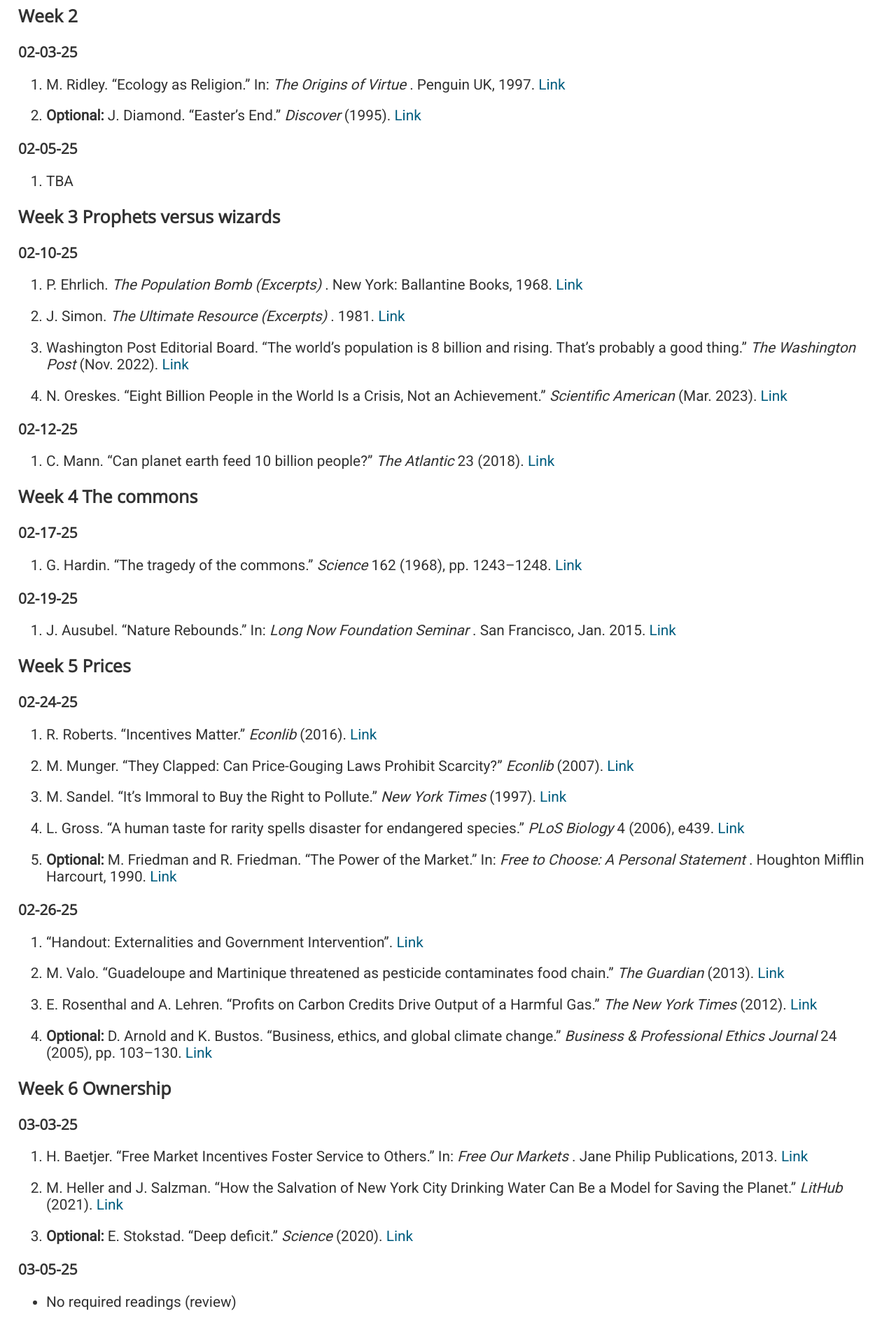
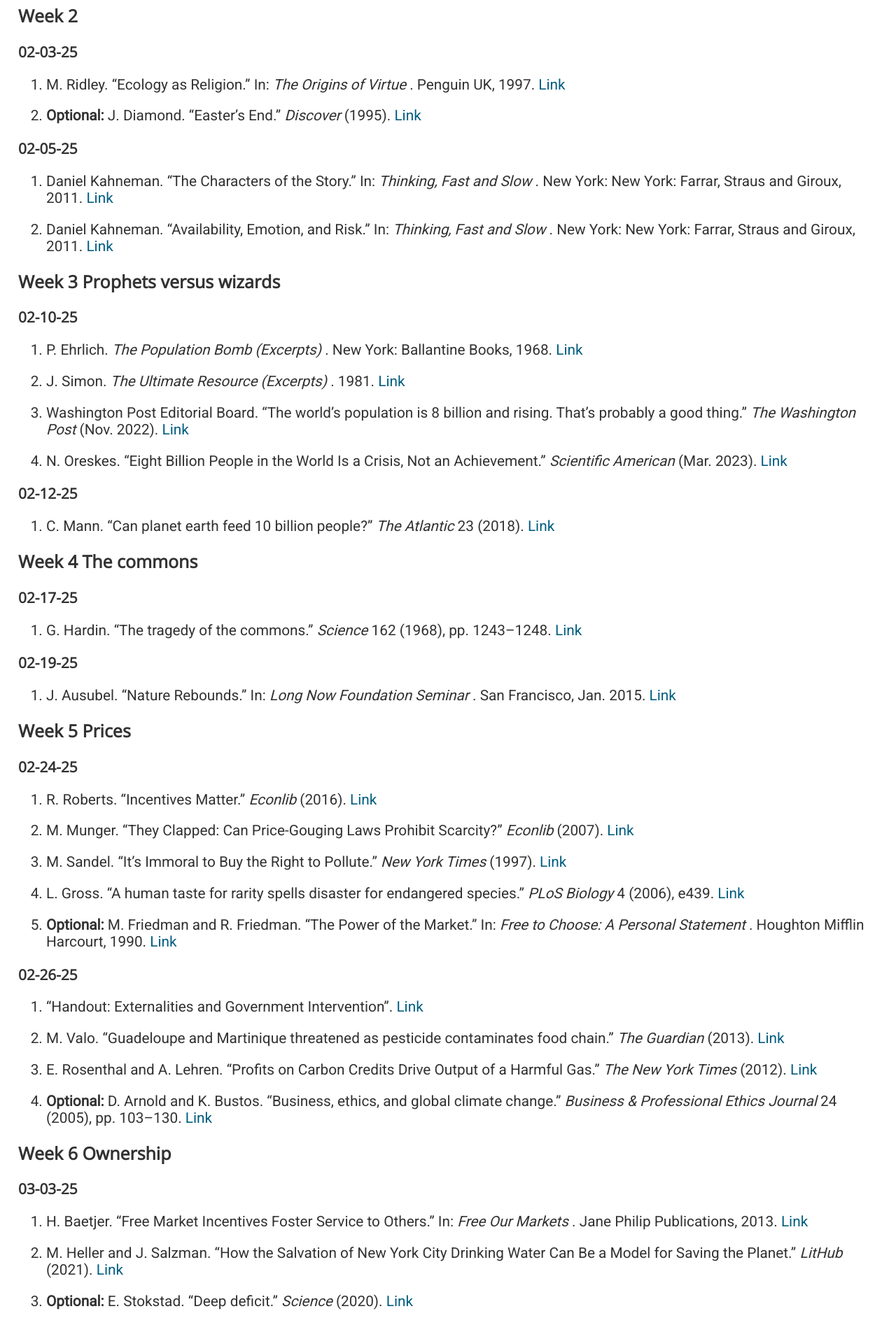
Before and after one commit to makp/website, a Flask app: page /schedule/1 in a window 1280 px wide. Shown: the part 579-2473 px from the top of the page at 70% size. Run offline with Flask 3, Linux system fonts and the light colour scheme.

Commit message:
feat(phil255): update list readings week 2

```diff
--- a/templates/includes/schedule_s25_phil255.html
+++ b/templates/includes/schedule_s25_phil255.html
@@ -135,11 +135,37 @@
   <li class="enumerate" id="x1-7002x1">
    <!--l. 47-->
    <p class="noindent">
-    TBA
+    <a id="x1-7003">
+    </a>
+    Daniel Kahneman. “The Characters of the Story.” In:
+    <em>
+     Thinking, Fast and
+     Slow
+    </em>
+    . New York: New York: Farrar, Straus and Giroux, 2011.
+    <a href="https://tu-my.sharepoint.com/:u:/g/personal/mpedroso_towson_edu/ESJncwWs7_ZPuAu-bMfjHcQBqQ_gyMnlD9x0xb6cOieTCA">
+     Link
+    </a>
+   </p>
+  </li>
+  <li class="enumerate" id="x1-7005x2">
+   <!--l. 48-->
+   <p class="noindent">
+    <a id="x1-7006">
+    </a>
+    Daniel Kahneman. “Availability, Emotion, and Risk.” In:
+    <em>
+     Thinking, Fast
+     and Slow
+    </em>
+    . New York: New York: Farrar, Straus and Giroux, 2011.
+    <a href="https://tu-my.sharepoint.com/:u:/g/personal/mpedroso_towson_edu/EUnXEwcTxIhCjdBAZ40-TAUB5_pY9UWhT1PzkeEJBHhKgw">
+     Link
+    </a>
    </p>
   </li>
  </ol>
- <!--l. 51-->
+ <!--l. 52-->
  <p class="noindent">
  </p>
  <h4 class="subsectionHead" id="Week3">
@@ -150,7 +176,7 @@
   </a>
   Prophets versus wizards
  </h4>
- <!--l. 52-->
+ <!--l. 53-->
  <p class="noindent">
  </p>
  <h5 class="likesubsubsectionHead">
@@ -158,12 +184,12 @@
   </a>
   02-10-25
  </h5>
- <!--l. 53-->
+ <!--l. 54-->
  <p class="noindent">
  </p>
  <ol class="enumerate1">
   <li class="enumerate" id="x1-9002x1">
-   <!--l. 54-->
+   <!--l. 55-->
    <p class="noindent">
     <a id="x1-9003">
     </a>
@@ -179,7 +205,7 @@
    </p>
   </li>
   <li class="enumerate" id="x1-9005x2">
-   <!--l. 55-->
+   <!--l. 56-->
    <p class="noindent">
     <a id="x1-9006">
     </a>
@@ -194,7 +220,7 @@
    </p>
   </li>
   <li class="enumerate" id="x1-9008x3">
-   <!--l. 56-->
+   <!--l. 57-->
    <p class="noindent">
     <a id="x1-9009">
     </a>
@@ -210,7 +236,7 @@
    </p>
   </li>
   <li class="enumerate" id="x1-9011x4">
-   <!--l. 57-->
+   <!--l. 58-->
    <p class="noindent">
     <a id="x1-9012">
     </a>
@@ -226,7 +252,7 @@
    </p>
   </li>
  </ol>
- <!--l. 60-->
+ <!--l. 61-->
  <p class="noindent">
  </p>
  <h5 class="likesubsubsectionHead">
@@ -234,12 +260,12 @@
   </a>
   02-12-25
  </h5>
- <!--l. 61-->
+ <!--l. 62-->
  <p class="noindent">
  </p>
  <ol class="enumerate1">
   <li class="enumerate" id="x1-10002x1">
-   <!--l. 62-->
+   <!--l. 63-->
    <p class="noindent">
     <a id="x1-10003">
     </a>
@@ -255,7 +281,7 @@
    </p>
   </li>
  </ol>
- <!--l. 66-->
+ <!--l. 67-->
  <p class="noindent">
  </p>
  <h4 class="subsectionHead" id="Week4">
@@ -266,7 +292,7 @@
   </a>
   The commons
  </h4>
- <!--l. 68-->
+ <!--l. 69-->
  <p class="noindent">
  </p>
  <h5 class="likesubsubsectionHead">
@@ -274,12 +300,12 @@
   </a>
   02-17-25
  </h5>
- <!--l. 69-->
+ <!--l. 70-->
  <p class="noindent">
  </p>
  <ol class="enumerate1">
   <li class="enumerate" id="x1-12002x1">
-   <!--l. 70-->
+   <!--l. 71-->
    <p class="noindent">
     <a id="x1-12003">
     </a>
@@ -295,7 +321,7 @@
    </p>
   </li>
  </ol>
- <!--l. 74-->
+ <!--l. 75-->
  <p class="noindent">
  </p>
  <h5 class="likesubsubsectionHead">
@@ -303,12 +329,12 @@
   </a>
   02-19-25
  </h5>
- <!--l. 75-->
+ <!--l. 76-->
  <p class="noindent">
  </p>
  <ol class="enumerate1">
   <li class="enumerate" id="x1-13002x1">
-   <!--l. 76-->
+   <!--l. 77-->
    <p class="noindent">
     <a id="x1-13003">
     </a>
@@ -324,7 +350,7 @@
    </p>
   </li>
  </ol>
- <!--l. 87-->
+ <!--l. 88-->
  <p class="noindent">
  </p>
  <h4 class="subsectionHead" id="Week5">
@@ -335,7 +361,7 @@
   </a>
   Prices
  </h4>
- <!--l. 88-->
+ <!--l. 89-->
  <p class="noindent">
  </p>
  <h5 class="likesubsubsectionHead">
@@ -343,12 +369,12 @@
   </a>
   02-24-25
  </h5>
- <!--l. 89-->
+ <!--l. 90-->
  <p class="noindent">
  </p>
  <ol class="enumerate1">
   <li class="enumerate" id="x1-15002x1">
-   <!--l. 90-->
+   <!--l. 91-->
    <p class="noindent">
     <a id="x1-15003">
     </a>
@@ -363,7 +389,7 @@
    </p>
   </li>
   <li class="enumerate" id="x1-15005x2">
-   <!--l. 91-->
+   <!--l. 92-->
    <p class="noindent">
     <a id="x1-15006">
     </a>
@@ -378,7 +404,7 @@
    </p>
   </li>
   <li class="enumerate" id="x1-15008x3">
-   <!--l. 92-->
+   <!--l. 93-->
    <p class="noindent">
     <a id="x1-15009">
     </a>
@@ -393,7 +419,7 @@
    </p>
   </li>
   <li class="enumerate" id="x1-15011x4">
-   <!--l. 94-->
+   <!--l. 95-->
    <p class="noindent">
     <a id="x1-15012">
     </a>
@@ -408,7 +434,7 @@
    </p>
   </li>
   <li class="enumerate" id="x1-15013x4">
-   <!--l. 95-->
+   <!--l. 96-->
    <p class="noindent">
     <b>
      Optional:
@@ -428,7 +454,7 @@
    </p>
   </li>
  </ol>
- <!--l. 99-->
+ <!--l. 100-->
  <p class="noindent">
  </p>
  <h5 class="likesubsubsectionHead">
@@ -436,12 +462,12 @@
   </a>
   02-26-25
  </h5>
- <!--l. 100-->
+ <!--l. 101-->
  <p class="noindent">
  </p>
  <ol class="enumerate1">
   <li class="enumerate" id="x1-16002x1">
-   <!--l. 101-->
+   <!--l. 102-->
    <p class="noindent">
     <a id="x1-16003">
     </a>
@@ -452,7 +478,7 @@
    </p>
   </li>
   <li class="enumerate" id="x1-16005x2">
-   <!--l. 102-->
+   <!--l. 103-->
    <p class="noindent">
     <a id="x1-16006">
     </a>
@@ -468,7 +494,7 @@
    </p>
   </li>
   <li class="enumerate" id="x1-16008x3">
-   <!--l. 103-->
+   <!--l. 104-->
    <p class="noindent">
     <a id="x1-16009">
     </a>
@@ -484,7 +510,7 @@
    </p>
   </li>
   <li class="enumerate" id="x1-16010x3">
-   <!--l. 104-->
+   <!--l. 105-->
    <p class="noindent">
     <b>
      Optional:
@@ -503,7 +529,7 @@
    </p>
   </li>
  </ol>
- <!--l. 108-->
+ <!--l. 109-->
  <p class="noindent">
  </p>
  <h4 class="subsectionHead" id="Week6">
@@ -514,7 +540,7 @@
   </a>
   Ownership
  </h4>
- <!--l. 110-->
+ <!--l. 111-->
  <p class="noindent">
  </p>
  <h5 class="likesubsubsectionHead">
@@ -522,12 +548,12 @@
   </a>
   03-03-25
  </h5>
- <!--l. 111-->
+ <!--l. 112-->
  <p class="noindent">
  </p>
  <ol class="enumerate1">
   <li class="enumerate" id="x1-18002x1">
-   <!--l. 112-->
+   <!--l. 113-->
    <p class="noindent">
     <a id="x1-18003">
     </a>
@@ -543,7 +569,7 @@
    </p>
   </li>
   <li class="enumerate" id="x1-18005x2">
-   <!--l. 113-->
+   <!--l. 114-->
    <p class="noindent">
     <a id="x1-18006">
     </a>
@@ -559,7 +585,7 @@
    </p>
   </li>
   <li class="enumerate" id="x1-18007x2">
-   <!--l. 114-->
+   <!--l. 115-->
    <p class="noindent">
     <b>
      Optional:
@@ -577,7 +603,7 @@
    </p>
   </li>
  </ol>
- <!--l. 120-->
+ <!--l. 121-->
  <p class="noindent">
  </p>
  <h5 class="likesubsubsectionHead">
@@ -587,13 +613,13 @@
  </h5>
  <ul class="itemize1">
   <li class="itemize">
-   <!--l. 120-->
+   <!--l. 121-->
    <p class="noindent">
     No required readings (review)
    </p>
   </li>
  </ul>
- <!--l. 122-->
+ <!--l. 123-->
  <p class="noindent">
  </p>
  <h4 class="subsectionHead" id="Week7">
@@ -603,7 +629,7 @@
   <a id="x1-20000Week 7">
   </a>
  </h4>
- <!--l. 123-->
+ <!--l. 124-->
  <p class="noindent">
  </p>
  <h5 class="likesubsubsectionHead">
@@ -613,7 +639,7 @@
  </h5>
  <ul class="itemize1">
   <li class="itemize">
-   <!--l. 125-->
+   <!--l. 126-->
    <p class="noindent">
     <b>
      Exam #1
@@ -621,7 +647,7 @@
    </p>
   </li>
  </ul>
- <!--l. 128-->
+ <!--l. 129-->
  <p class="noindent">
  </p>
  <h5 class="likesubsubsectionHead">
@@ -629,18 +655,18 @@
   </a>
   03-12-25
  </h5>
- <!--l. 129-->
+ <!--l. 130-->
  <p class="noindent">
  </p>
  <ol class="enumerate1">
   <li class="enumerate" id="x1-22002x1">
-   <!--l. 130-->
+   <!--l. 131-->
    <p class="noindent">
     TBA
    </p>
   </li>
  </ol>
- <!--l. 133-->
+ <!--l. 134-->
  <p class="noindent">
  </p>
  <h4 class="subsectionHead" id="Week8">
@@ -651,7 +677,7 @@
   </a>
   Spring break
  </h4>
- <!--l. 134-->
+ <!--l. 135-->
  <p class="noindent">
  </p>
  <h5 class="likesubsubsectionHead">
@@ -661,13 +687,13 @@
  </h5>
  <ul class="itemize1">
   <li class="itemize">
-   <!--l. 134-->
+   <!--l. 135-->
    <p class="noindent">
     No class
    </p>
   </li>
  </ul>
- <!--l. 135-->
+ <!--l. 136-->
  <p class="noindent">
  </p>
  <h5 class="likesubsubsectionHead">
@@ -677,13 +703,13 @@
  </h5>
  <ul class="itemize1">
   <li class="itemize">
-   <!--l. 135-->
+   <!--l. 136-->
    <p class="noindent">
     No class
    </p>
   </li>
  </ul>
- <!--l. 137-->
+ <!--l. 138-->
  <p class="noindent">
  </p>
  <h3 class="sectionHead">
@@ -694,7 +720,7 @@
   </a>
   Expanding the moral circle
  </h3>
- <!--l. 139-->
+ <!--l. 140-->
  <p class="noindent">
  </p>
  <h4 class="subsectionHead" id="Week9">
@@ -705,7 +731,7 @@
   </a>
   What is wrong with inequality?
  </h4>
- <!--l. 141-->
+ <!--l. 142-->
  <p class="noindent">
  </p>
  <h5 class="likesubsubsectionHead">
@@ -713,12 +739,12 @@
   </a>
   03-24-25
  </h5>
- <!--l. 142-->
+ <!--l. 143-->
  <p class="noindent">
  </p>
  <ol class="enumerate1">
   <li class="enumerate" id="x1-28002x1">
-   <!--l. 143-->
+   <!--l. 144-->
    <p class="noindent">
     <a id="x1-28003">
     </a>
@@ -734,7 +760,7 @@
    </p>
   </li>
   <li class="enumerate" id="x1-28005x2">
-   <!--l. 145-->
+   <!--l. 146-->
    <p class="noindent">
     <a id="x1-28006">
     </a>
@@ -750,7 +776,7 @@
    </p>
   </li>
   <li class="enumerate" id="x1-28007x2">
-   <!--l. 146-->
+   <!--l. 147-->
    <p class="noindent">
     <b>
      Optional
@@ -770,7 +796,7 @@
    </p>
   </li>
  </ol>
- <!--l. 150-->
+ <!--l. 151-->
  <p class="noindent">
  </p>
  <h5 class="likesubsubsectionHead">
@@ -778,12 +804,12 @@
   </a>
   03-26-25
  </h5>
- <!--l. 151-->
+ <!--l. 152-->
  <p class="noindent">
  </p>
  <ol class="enumerate1">
   <li class="enumerate" id="x1-29002x1">
-   <!--l. 152-->
+   <!--l. 153-->
    <p class="noindent">
     <a id="x1-29003">
     </a>
@@ -799,7 +825,7 @@
    </p>
   </li>
  </ol>
- <!--l. 156-->
+ <!--l. 157-->
  <p class="noindent">
  </p>
  <h4 class="subsectionHead" id="Week10">
@@ -810,7 +836,7 @@
   </a>
   Global poverty
  </h4>
- <!--l. 158-->
+ <!--l. 159-->
  <p class="noindent">
  </p>
  <h5 class="likesubsubsectionHead">
@@ -818,12 +844,12 @@
   </a>
   03-31-25
  </h5>
- <!--l. 159-->
+ <!--l. 160-->
  <p class="noindent">
  </p>
  <ol class="enumerate1">
   <li class="enumerate" id="x1-31002x1">
-   <!--l. 161-->
+   <!--l. 162-->
    <p class="noindent">
     <a id="x1-31003">
     </a>
@@ -838,7 +864,7 @@
    </p>
   </li>
   <li class="enumerate" id="x1-31005x2">
-   <!--l. 162-->
+   <!--l. 163-->
    <p class="noindent">
     <a id="x1-31006">
     </a>
@@ -853,7 +879,7 @@
    </p>
   </li>
  </ol>
- <!--l. 165-->
+ <!--l. 166-->
  <p class="noindent">
  </p>
  <h5 class="likesubsubsectionHead">
@@ -861,12 +887,12 @@
   </a>
   04-02-25
  </h5>
- <!--l. 166-->
+ <!--l. 167-->
  <p class="noindent">
  </p>
  <ol class="enumerate1">
   <li class="enumerate" id="x1-32002x1">
-   <!--l. 167-->
+   <!--l. 168-->
    <p class="noindent">
     <a id="x1-32003">
     </a>
@@ -881,7 +907,7 @@
    </p>
   </li>
  </ol>
- <!--l. 171-->
+ <!--l. 172-->
  <p class="noindent">
  </p>
  <h4 class="subsectionHead" id="Week11">
@@ -892,7 +918,7 @@
   </a>
   Growth
  </h4>
- <!--l. 173-->
+ <!--l. 174-->
  <p class="noindent">
  </p>
  <h5 class="likesubsubsectionHead">
@@ -900,12 +926,12 @@
   </a>
   04-07-25
  </h5>
- <!--l. 174-->
+ <!--l. 175-->
  <p class="noindent">
  </p>
  <ol class="enumerate1">
   <li class="enumerate" id="x1-34002x1">
-   <!--l. 176-->
+   <!--l. 177-->
    <p class="noindent">
     <a id="x1-34003">
     </a>
@@ -921,7 +947,7 @@
    </p>
   </li>
   <li class="enumerate" id="x1-34005x2">
-   <!--l. 177-->
+   <!--l. 178-->
    <p class="noindent">
     <a id="x1-34006">
     </a>
@@ -937,7 +963,7 @@
    </p>
   </li>
  </ol>
- <!--l. 184-->
+ <!--l. 185-->
  <p class="noindent">
  </p>
  <h5 class="likesubsubsectionHead">
@@ -945,12 +971,12 @@
   </a>
   04-09-25
  </h5>
- <!--l. 185-->
+ <!--l. 186-->
  <p class="noindent">
  </p>
  <ol class="enumerate1">
   <li class="enumerate" id="x1-35002x1">
-   <!--l. 186-->
+   <!--l. 187-->
    <p class="noindent">
     <a id="x1-35003">
     </a>
@@ -966,7 +992,7 @@
    </p>
   </li>
   <li class="enumerate" id="x1-35005x2">
-   <!--l. 187-->
+   <!--l. 188-->
    <p class="noindent">
     <a id="x1-35006">
     </a>
@@ -981,7 +1007,7 @@
    </p>
   </li>
   <li class="enumerate" id="x1-35007x2">
-   <!--l. 188-->
+   <!--l. 189-->
    <p class="noindent">
     <b>
      Optional
@@ -1014,7 +1040,7 @@
    </p>
   </li>
  </ol>
- <!--l. 196-->
+ <!--l. 197-->
  <p class="noindent">
  </p>
  <h4 class="subsectionHead" id="Week12">
@@ -1025,7 +1051,7 @@
   </a>
   Animal welfare
  </h4>
- <!--l. 198-->
+ <!--l. 199-->
  <p class="noindent">
  </p>
  <h5 class="likesubsubsectionHead">
@@ -1033,12 +1059,12 @@
   </a>
   04-14-25
  </h5>
- <!--l. 199-->
+ <!--l. 200-->
  <p class="noindent">
  </p>
  <ol class="enumerate1">
   <li class="enumerate" id="x1-37002x1">
-   <!--l. 200-->
+   <!--l. 201-->
    <p class="noindent">
     <a id="x1-37003">
     </a>
@@ -1053,7 +1079,7 @@
    </p>
   </li>
   <li class="enumerate" id="x1-37005x2">
-   <!--l. 201-->
+   <!--l. 202-->
    <p class="noindent">
     <a id="x1-37006">
     </a>
@@ -1069,7 +1095,7 @@
    </p>
   </li>
  </ol>
- <!--l. 206-->
+ <!--l. 207-->
  <p class="noindent">
  </p>
  <h5 class="likesubsubsectionHead">
@@ -1077,12 +1103,12 @@
   </a>
   04-16-25
  </h5>
- <!--l. 207-->
+ <!--l. 208-->
  <p class="noindent">
  </p>
  <ol class="enumerate1">
   <li class="enumerate" id="x1-38002x1">
-   <!--l. 208-->
+   <!--l. 209-->
    <p class="noindent">
     <a id="x1-38003">
     </a>
@@ -1098,7 +1124,7 @@
    </p>
   </li>
  </ol>
- <!--l. 212-->
+ <!--l. 213-->
  <p class="noindent">
  </p>
  <h4 class="subsectionHead" id="Week13">
@@ -1109,7 +1135,7 @@
   </a>
   Ecosystems
  </h4>
- <!--l. 214-->
+ <!--l. 215-->
  <p class="noindent">
  </p>
  <h5 class="likesubsubsectionHead">
@@ -1117,12 +1143,12 @@
   </a>
   04-21-25
  </h5>
- <!--l. 215-->
+ <!--l. 216-->
  <p class="noindent">
  </p>
  <ol class="enumerate1">
   <li class="enumerate" id="x1-40002x1">
-   <!--l. 216-->
+   <!--l. 217-->
    <p class="noindent">
     <a id="x1-40003">
     </a>
@@ -1138,7 +1164,7 @@
    </p>
   </li>
   <li class="enumerate" id="x1-40005x2">
-   <!--l. 217-->
+   <!--l. 218-->
    <p class="noindent">
     <a id="x1-40006">
     </a>
@@ -1153,7 +1179,7 @@
    </p>
   </li>
  </ol>
- <!--l. 220-->
+ <!--l. 221-->
  <p class="noindent">
  </p>
  <h5 class="likesubsubsectionHead">
@@ -1161,12 +1187,12 @@
   </a>
   04-23-25
  </h5>
- <!--l. 221-->
+ <!--l. 222-->
  <p class="noindent">
  </p>
  <ol class="enumerate1">
   <li class="enumerate" id="x1-41002x1">
-   <!--l. 222-->
+   <!--l. 223-->
    <p class="noindent">
     <a id="x1-41003">
     </a>
@@ -1182,7 +1208,7 @@
    </p>
   </li>
  </ol>
- <!--l. 233-->
+ <!--l. 234-->
  <p class="noindent">
  </p>
  <h4 class="subsectionHead" id="Week14">
@@ -1192,7 +1218,7 @@
   <a id="x1-42000Week 14">
   </a>
  </h4>
- <!--l. 235-->
+ <!--l. 236-->
  <p class="noindent">
  </p>
  <h5 class="likesubsubsectionHead">
@@ -1200,12 +1226,12 @@
   </a>
   04-28-25
  </h5>
- <!--l. 236-->
+ <!--l. 237-->
  <p class="noindent">
  </p>
  <ol class="enumerate1">
   <li class="enumerate" id="x1-43002x1">
-   <!--l. 237-->
+   <!--l. 238-->
    <p class="noindent">
     <a id="x1-43003">
     </a>
@@ -1221,7 +1247,7 @@
    </p>
   </li>
  </ol>
- <!--l. 242-->
+ <!--l. 243-->
  <p class="noindent">
  </p>
  <h5 class="likesubsubsectionHead">
@@ -1229,18 +1255,18 @@
   </a>
   04-30-25
  </h5>
- <!--l. 243-->
+ <!--l. 244-->
  <p class="noindent">
  </p>
  <ol class="enumerate1">
   <li class="enumerate" id="x1-44002x1">
-   <!--l. 244-->
+   <!--l. 245-->
    <p class="noindent">
     TBA
    </p>
   </li>
  </ol>
- <!--l. 247-->
+ <!--l. 248-->
  <p class="noindent">
  </p>
  <h4 class="subsectionHead" id="Week15">
@@ -1251,7 +1277,7 @@
   </a>
   Uncertainty
  </h4>
- <!--l. 249-->
+ <!--l. 250-->
  <p class="noindent">
  </p>
  <h5 class="likesubsubsectionHead">
@@ -1259,12 +1285,12 @@
   </a>
   05-05-25
  </h5>
- <!--l. 250-->
+ <!--l. 251-->
  <p class="noindent">
  </p>
  <ol class="enumerate1">
   <li class="enumerate" id="x1-46002x1">
-   <!--l. 251-->
+   <!--l. 252-->
    <p class="noindent">
     <a id="x1-46003">
     </a>
@@ -1279,7 +1305,7 @@
    </p>
   </li>
   <li class="enumerate" id="x1-46005x2">
-   <!--l. 252-->
+   <!--l. 253-->
    <p class="noindent">
     <a id="x1-46006">
     </a>
@@ -1294,7 +1320,7 @@
    </p>
   </li>
   <li class="enumerate" id="x1-46008x3">
-   <!--l. 253-->
+   <!--l. 254-->
    <p class="noindent">
     <a id="x1-46009">
     </a>
@@ -1310,7 +1336,7 @@
    </p>
   </li>
  </ol>
- <!--l. 257-->
+ <!--l. 258-->
  <p class="noindent">
  </p>
  <h5 class="likesubsubsectionHead">
@@ -1320,13 +1346,13 @@
  </h5>
  <ul class="itemize1">
   <li class="itemize">
-   <!--l. 257-->
+   <!--l. 258-->
    <p class="noindent">
     No required readings (review)
    </p>
   </li>
  </ul>
- <!--l. 259-->
+ <!--l. 260-->
  <p class="noindent">
  </p>
  <h4 class="subsectionHead" id="Week16">
@@ -1336,7 +1362,7 @@
   <a id="x1-48000Week 16">
   </a>
  </h4>
- <!--l. 261-->
+ <!--l. 262-->
  <p class="noindent">
  </p>
  <h5 class="likesubsubsectionHead">
@@ -1346,7 +1372,7 @@
  </h5>
  <ul class="itemize1">
   <li class="itemize">
-   <!--l. 263-->
+   <!--l. 264-->
    <p class="noindent">
     <b>
      Exam # 2
```
